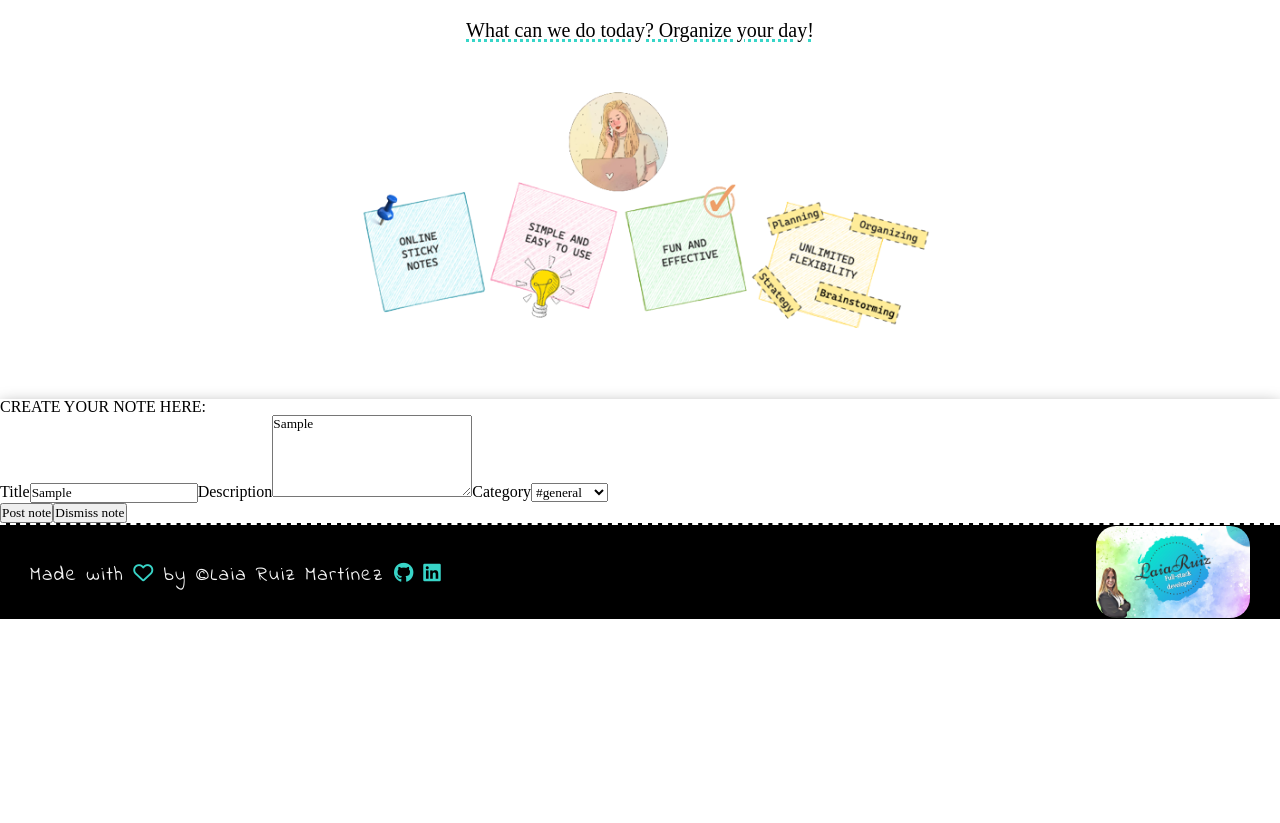
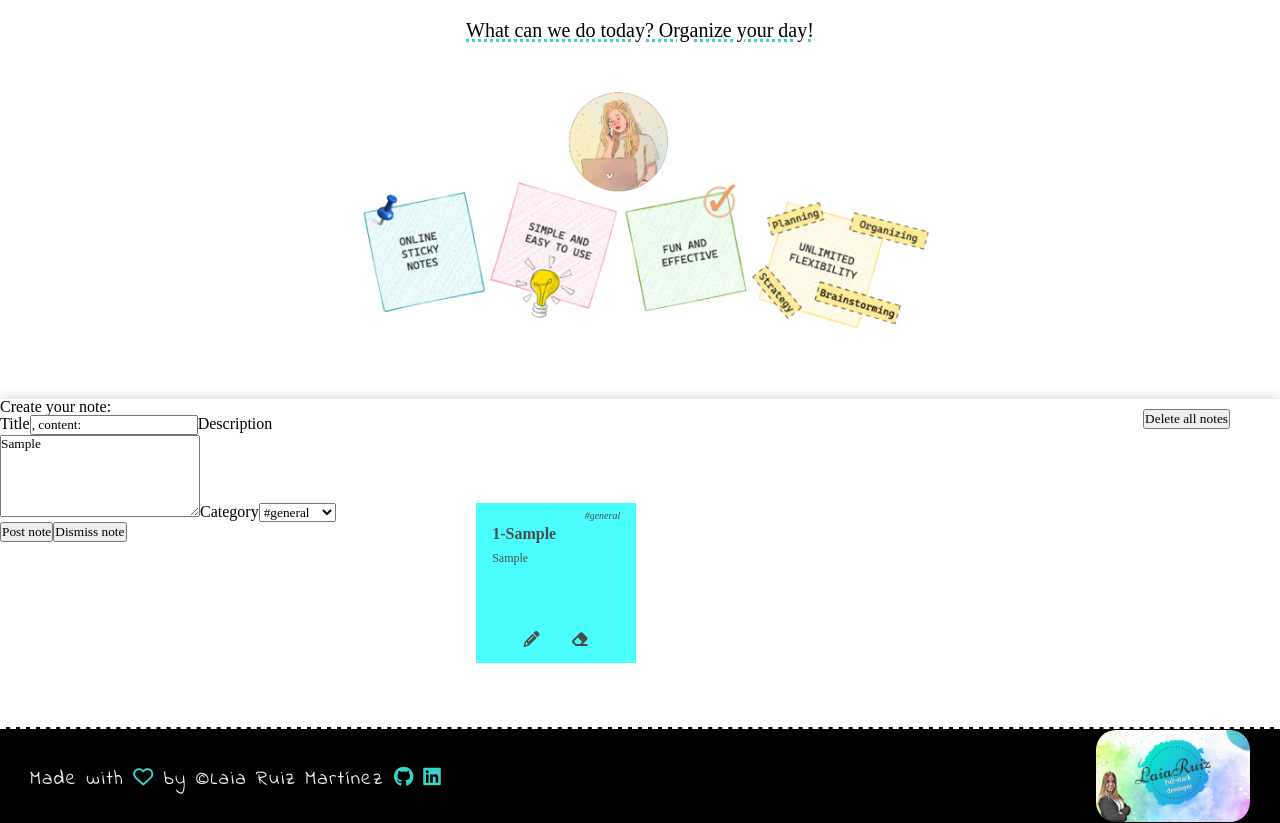
Before and after one commit to LaiaRuizM/create-notes, a React (Create React App) app: page / in a window 1280 px wide. Both pictures are taken after typing "Sample", "Sample" into the empty fields and a click on the button "Post note". Before the commit the page ends 800 px from the top, so only its background shows below. Built offline with nearby package versions, Linux system fonts and the light colour scheme; a web font is replaced by a local one.

Commit message:
add style in notes

```diff
--- a/src/components/App.js
+++ b/src/components/App.js
@@ -35,12 +35,13 @@ function App() {
   }, []);
 
   useEffect(() => {
-    localStorage.setItem("userNotes", JSON.stringify({ allNotes }));
+    localStorage.setItem("userNotes", JSON.stringify({ allNotes, newId }));
   });
 
   const handleCreateNewNote = () => {
     setAllNotes((eachNote) => eachNote.concat(newNote));
     setNewId(newId + 1);
+    resetPostedNote();
   };
 
   const resetPostedNote = () => {
@@ -79,9 +80,9 @@ function App() {
   };
 
   const handleEditNote = (index) => {
+    setNewNote(allNotes[index]);
+    setNoteIsEditing(true);
     setIndexIsEditing(index);
-    setNoteIsEditing(true);
-    setNewNote(allNotes[index]);
   };
 
   return (
--- a/src/components/createYourNote/PostedNote.js
+++ b/src/components/createYourNote/PostedNote.js
@@ -7,10 +7,15 @@ const PostedNote = ({
   handleUpdateNote,
   handleInputNote,
 }) => {
-  const categorySelected = allCategory.map((category, index) => {
+  const handleInputChange = (ev) => {
+    const { name, value } = ev.target;
+    handleInputNote(name, value);
+  };
+
+  const categorySelected = allCategory.map((categoryTheme, index) => {
     return (
-      <option key={index} value={category.name}>
-        #{category.name}
+      <option key={index} value={categoryTheme.name}>
+        #{categoryTheme.name}
       </option>
     );
   });
@@ -25,16 +30,12 @@ const PostedNote = ({
     noteIsEditing ? handleUpdateNote() : handleCreateNewNote();
   };
 
-  const handleInputChange = (event) => {
-    event.preventDefault();
-    const { name, value } = event.target;
-    handleInputNote(name, value);
-  };
-
   return (
     <section>
-      <fieldset onReset={handleResetNote} onSubmit={handlePostNote}>
-        <legend>CREATE YOUR NOTE HERE:</legend>
+      <form onReset={handleResetNote} onSubmit={handlePostNote}>
+        <legend>
+          {noteIsEditing ? "Edit your note:" : "Create your note:"}
+        </legend>
         <div>
           <label htmlFor="title">Title</label>
           <input
@@ -74,7 +75,7 @@ const PostedNote = ({
             {noteIsEditing ? "Dismiss changes" : "Dismiss note"}
           </button>
         </div>
-      </fieldset>
+      </form>
     </section>
   );
 };
--- a/src/components/dashboardNotes/NoteItem.js
+++ b/src/components/dashboardNotes/NoteItem.js
@@ -1,7 +1,7 @@
 import { useState } from "react";
+import "../../styles/layouts/NoteItem.scss";
 
 const NoteItem = ({
-  allNotes,
   newNote,
   allCategory,
   index,
@@ -9,21 +9,53 @@ const NoteItem = ({
   title,
   content,
   categoryTheme,
+  handleDeleteNote,
+  handleEditNote,
 }) => {
   const [colorNote, setColorNote] = useState("#86E1E0");
+  const handleToEditNote = () => {
+    handleEditNote(index);
+  };
+
+  const handleToDeleteNote = () => {
+    handleDeleteNote(index);
+  };
+
+  const noteCategoryTheme = allCategory.find(
+    (eachCategoryTheme) => eachCategoryTheme.name === categoryTheme
+  );
+
   return (
-    <li>
-      List
-      <div>
-        <div>
-          <small>Category</small>
-          <h3>Title</h3>
-          <p>Content</p>
+    <li
+      className={`note__item ${
+        newNote.title.length !== 0 || newNote.content.length !== 0
+          ? "unactive"
+          : "active"
+      }`}
+    >
+      <div
+        className="note__item__container"
+        style={{ background: noteCategoryTheme.colorNote }}
+      >
+        <div className="note__item__container__text">
+          <small>#{categoryTheme}</small>
+          <h2>
+            {id}-{title}
+          </h2>
+          <p>{content}</p>
         </div>
         <span></span>
-        <div>
-          <i>icon edit-pencil</i>
-          <i>icon trash</i>
+        <div className="note__item__container__div">
+          <i
+            className="fas fa-pencil-alt"
+            index={index}
+            onClick={handleToEditNote}
+          ></i>
+          <i
+            className="fas fa-eraser"
+            index={index}
+            onClick={handleToDeleteNote}
+          ></i>
         </div>
       </div>
     </li>
--- a/src/components/dashboardNotes/NoteList.js
+++ b/src/components/dashboardNotes/NoteList.js
@@ -1,4 +1,5 @@
 import NoteItem from "./NoteItem";
+import "../../styles/layouts/NoteList.scss";
 
 const NoteList = ({
   allNotes,
@@ -25,15 +26,15 @@ const NoteList = ({
     );
   });
   return (
-    <section>
+    <section className="note__section">
       {allNotes.length !== 0 ? (
-        <div>
+        <div className="note__section__btn">
           <button onClick={deleteAllNotes}>Delete all notes</button>
         </div>
       ) : (
         ""
       )}
-      <ul>{eachNote}</ul>
+      <ul className="note__section__list">{eachNote}</ul>
     </section>
   );
 };
--- /dev/null
+++ b/src/styles/layouts/NoteItem.scss
@@ -0,0 +1,57 @@
+.note__item {
+  margin: 1em;
+  background-color: aqua;
+  &__container {
+    text-decoration: none;
+    display: flex;
+    flex-direction: column;
+    justify-content: space-between;
+    height: 10em;
+    width: 10em;
+    padding: 0.5em 1em 1em;
+    &__text {
+      font-weight: normal;
+      display: flex;
+      flex-direction: column;
+      small {
+        font-style: italic;
+        font-size: 10px;
+        text-align: right;
+      }
+      h2 {
+        margin-top: 5px;
+        font-size: 16px;
+        font-weight: bolder;
+        padding-bottom: 10px;
+      }
+      p {
+        font-weight: lighter;
+        font-size: 12px;
+      }
+    }
+    &__div {
+      width: 100%;
+      display: flex;
+      justify-content: space-evenly;
+    }
+  }
+}
+
+.active {
+  opacity: 1;
+  .note__item__container {
+    &:hover,
+    &:focus {
+      position: relative;
+      z-index: 5;
+    }
+    &__div {
+      cursor: pointer;
+      i:hover {
+      }
+    }
+  }
+}
+.unactive {
+  opacity: 0.7;
+}
--- /dev/null
+++ b/src/styles/layouts/NoteList.scss
@@ -0,0 +1,26 @@
+@import "../core/reset.scss";
+
+.note__section {
+  width: 100%;
+  //   background-color: $board-color;
+  &__list {
+    overflow: hidden;
+    padding: 3em;
+    display: flex;
+    flex-wrap: wrap;
+    justify-content: center;
+    // @include tablet {
+    justify-content: flex-start;
+  }
+  &__btn {
+    // @include buttons($font-color-secondary, $background-color, 170px);
+    display: flex;
+    justify-content: center;
+    margin-top: 20px;
+    // @include tablet {
+    justify-content: flex-end;
+    margin: 10px 50px;
+  }
+  //   }
+  // }
+}
```
